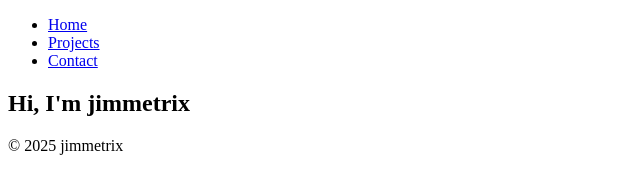
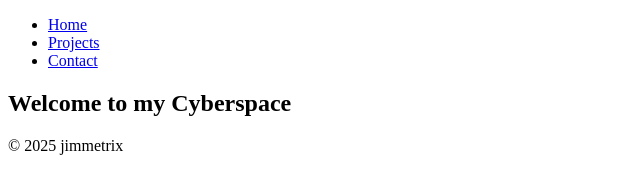
Before and after one commit to jimmetrix/jimmetrix.github.io, a plain HTML site: page index.html in a window 1280 px wide. Shown: the whole page, without its empty margins (0-640 px from the left). Drawn offline with Linux system fonts and the light colour scheme.

Commit message:
Starting fresh

```diff
--- a/index.html
+++ b/index.html
@@ -16,7 +16,7 @@
         </nav>
         <main>
             <section id="home">
-                <h1>Hi, I'm jimmetrix</h1>
+                <h1>Welcome to my Cyberspace</h1>
             </section>
             <section id="projects">
                 <!--add project cards here-->
```
